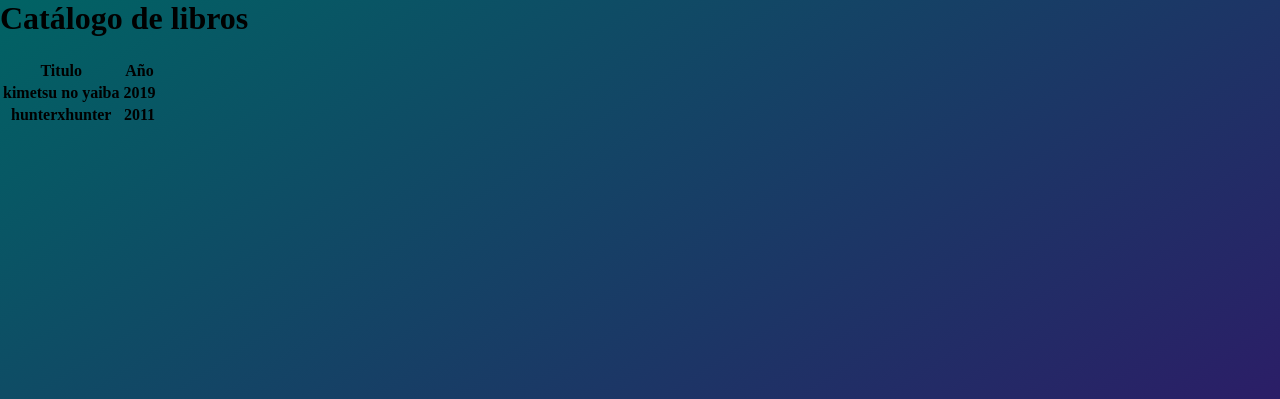
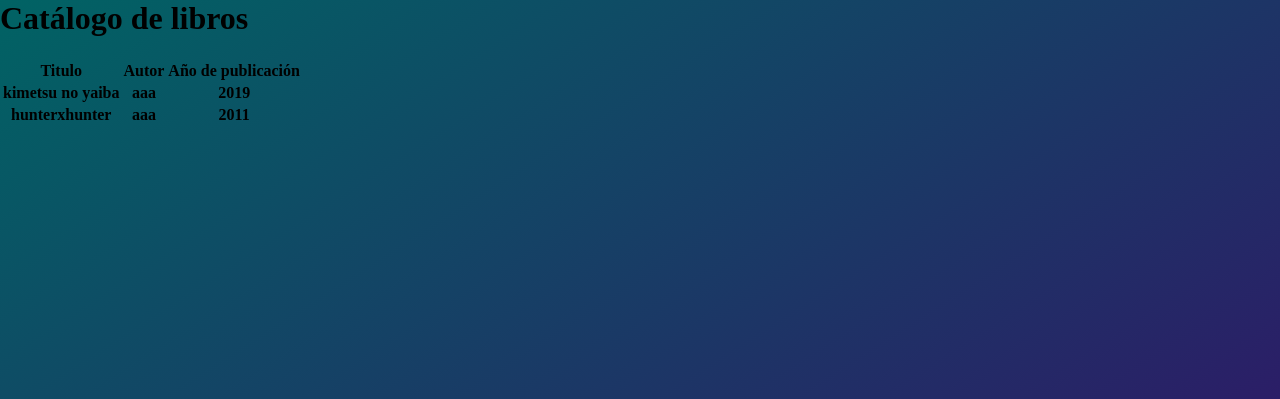
Before and after one commit to guidodiz/Proyecto-Django, a Django app: page /web/books in a window 1280 px wide. Shown: the part 21-420 px from the top of the page. Run offline with Django 5.2, Linux system fonts and the light colour scheme; lists and menus that the app fills with data are empty.

Commit message:
bucle for en tabla terminada

```diff
--- a/proyecto/ProyectoCodo/web/templates/web/books.html
+++ b/proyecto/ProyectoCodo/web/templates/web/books.html
@@ -11,20 +11,19 @@
     <thead>
         <tr>
             <th>Titulo</th>
-            <th>Año</th>
+            <th>Autor</th>
+            <th>Año de publicación</th>
         </tr>
     </thead>
 
     <tbody>
+        {% for key, book_info in books.items %}
         <tr>
-            <th>{{libro1.titulo}}</th>
-            <th>{{libro1.año}}</th>
+            <th>{{book_info.titulo}}</th>
+            <th>{{book_info.autor}}</th>
+            <th>{{book_info.año}}</th>
         </tr>
-
-        <tr>
-            <th>{{libro2.titulo}}</th>
-            <th>{{libro2.año}}</th>
-        </tr>
+        {% endfor %}
     </tbody>
 
 </table>
--- a/proyecto/ProyectoCodo/web/views.py
+++ b/proyecto/ProyectoCodo/web/views.py
@@ -15,11 +15,11 @@ def profile(request, name):
 
 def books(request):
     context={
-        'libro1':{'titulo':'kimetsu no yaiba', 'año':2019},
-        'libro2':{'titulo':'hunterxhunter','año':2011}
+        'libro1':{'titulo':'kimetsu no yaiba', 'autor': 'aaa', 'año':2019},
+        'libro2':{'titulo':'hunterxhunter', 'autor': 'aaa', 'año':2011}
     }
 
-    return render(request, 'web/books.html', context)
+    return render(request, 'web/books.html', {'books':context})
 
 def rent(request):
     context={}
```
